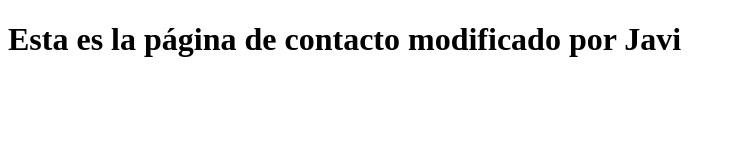
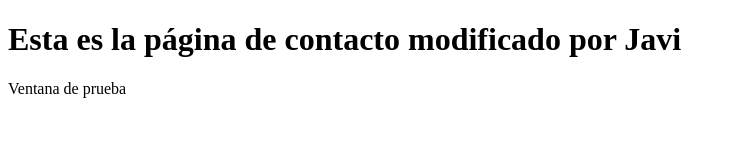
Before and after one commit to jmartinifp/proyectodeprueba, a plain HTML site: page contacto.html in a window 1280 px wide. Shown: the whole page, without its empty margins (0-736 px from the left). Drawn offline with Linux system fonts and the light colour scheme.

Commit message:
Creo la capa ventana

```diff
--- a/contacto.html
+++ b/contacto.html
@@ -9,5 +9,7 @@
     <h1>Esta es la página de contacto modificado por Javi</h1>
 
 
+    <div>Ventana de prueba</div>
+
 </body>
 </html>
```
